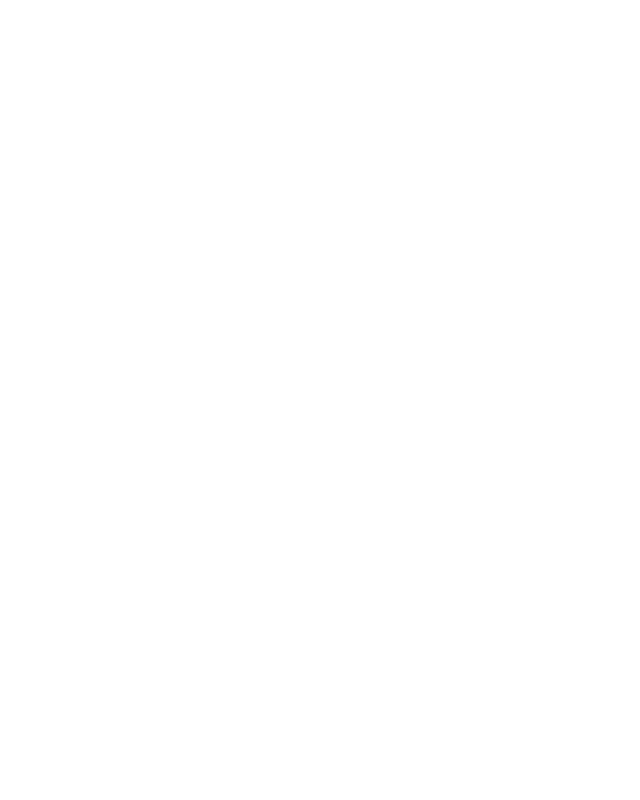
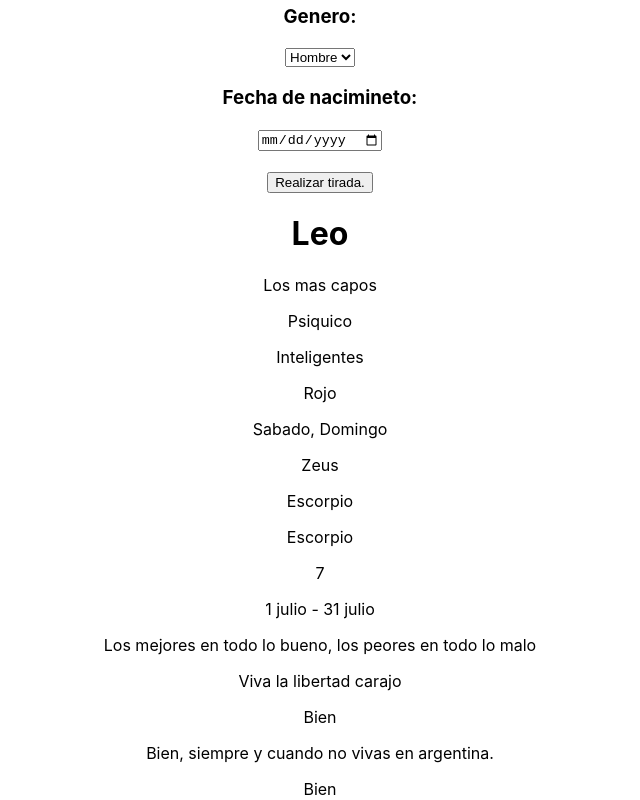
Before and after one commit to MatiasAgustinCaceres/LunaMagica, a React (Create React App) app in the folder luna_magica/: page / in a window 1280 px wide. Shown: the part 340-1140 px from the top of the page, without its empty margins (320-960 px from the left). Before the commit the page ends 800 px from the top, so only its background shows below. Built offline with nearby package versions, Linux system fonts and the light colour scheme.

Commit message:
Creacion del Json y primeros avances

```diff
--- a/luna_magica/src/App.js
+++ b/luna_magica/src/App.js
@@ -1,10 +1,102 @@
-import logo from './logo.svg';
 import './App.css';
+import React, {useState} from "react";
+import signosJson from './signos.json';
+
+function SignoCorrespondiente (props){
+  return (
+    <div>
+      <h1>{props.titulo}</h1>
+      <p>{props.descripcion}</p>
+      <p>{props.elemento}</p>
+      <p>{props.cualidad}</p>
+      <p>{props.color}</p>
+      <p>{props.día}</p>
+      <p>{props.regente}</p>
+      <p>{props.compativilidad}</p>
+      <p>{props.pareja}</p>
+      <p>{props.numero}</p>
+      <p>{props.nacimiento}</p>
+      <p>{props.caracteristicas}</p>
+      <p>{props.palabra2022}</p>
+      <p>{props.salud}</p>
+      <p>{props.dinero}</p>
+      <p>{props.amor}</p>
+    </div>
+  )
+}
 
 function App() {
+
+  let signos = signosJson;
+
+  const [nombre, setNombre] = useState();
+  const [edad, setEdad] = useState();
+  const [genero, setGenero] = useState();
+  const [fechaDeNacimiento, setFechaDeNacimiento] = useState();
+
+  const nombreDelConsultatnte = function (e){
+    setNombre (e.target.value);
+  }
+
+  const edadDelConsultatnte = function (e){
+    setEdad (e.target.value);
+  }
+
+  const generoDelConsultante = function (e){
+    setGenero (e.target.value);
+  }
+
+  const fechaDeNacimientoDelConsultatnte = function (e){
+    setFechaDeNacimiento (e.target.value);
+  }
+
+
+
   return (
     <div className="App">
-      <h1>Me decis tus signo bb?</h1>
+      <h1>Luna Magica</h1>
+      <h2>Tirada de cartas online</h2>
+      <h2>Por favor, completa el siguiente formulario.</h2>
+
+      <h3>Nombre:</h3>
+      <input onChange={nombreDelConsultatnte}type="text" placeholder="tu nombre completo..."></input>
+
+
+      <h3>Edad:</h3>
+      <input onChange={edadDelConsultatnte}type="number" placeholder="tu edad..." step="1"></input>
+
+
+      <h3>Genero:</h3>
+      <select onChange={generoDelConsultante}>
+        <option>Hombre</option>
+        <option>Mujer</option>
+      </select>
+
+      <h3>Fecha de nacimineto:</h3>
+      <input onChange={fechaDeNacimientoDelConsultatnte}type="date" placeholder="tu fecha de nacimiento..."></input>
+
+      <br></br>
+      <br></br>
+
+
+      <button type="button"> Realizar tirada. </button>
+
+
+      <h4>{nombre}</h4>
+      <h4>{edad}</h4>
+      <h4>{genero}</h4>
+      <h4>{fechaDeNacimiento}</h4>
+
+
+      {signos.map(signos => <SignoCorrespondiente titulo={signos.titulo} descripcion={signos.descripcion} elemento={signos.elemento} cualidad={signos.cualidad} color={signos.color} día={signos.día} regente={signos.regente}
+                            compativilidad={signos.compativilidad} pareja={signos.pareja} numero={signos.numero} nacimiento={signos.nacimiento} caracteristicas={signos.caracteristicas} palabra2022={signos.palabra2022} salud={signos.salud}
+                            dinero={signos.dinero} amor={signos.amor}>
+                            </SignoCorrespondiente>
+      )}
+
+
+
+
     </div>
   );
 }
--- /dev/null
+++ b/luna_magica/src/signos.json
@@ -0,0 +1,56 @@
+[
+    {
+        "titulo" : "Leo",
+        "descripcion": "Los mas capos",
+        "elemento": "Psiquico",
+        "cualidad": "Inteligentes",
+        "color": "Rojo",
+        "día": "Sabado, Domingo",
+        "regente": "Zeus",
+        "compativilidad": "Escorpio",
+        "pareja": "Escorpio",
+        "numero": "7",
+        "nacimiento": "1 julio - 31 julio",
+        "caracteristicas": "Los mejores en todo lo bueno, los peores en todo lo malo",
+        "palabra2022": "Viva la libertad carajo",
+        "salud": "Bien",
+        "dinero": "Bien, siempre y cuando no vivas en argentina.",
+        "amor": "Bien"
+    },
+    {
+        "titulo" : "Leo",
+        "descripcion": "Los mas capos",
+        "elemento": "Psiquico",
+        "cualidad": "Inteligentes",
+        "color": "Rojo",
+        "día": "Sabado, Domingo",
+        "regente": "Zeus",
+        "compativilidad": "Escorpio",
+        "pareja": "Escorpio",
+        "numero": "7",
+        "nacimiento": "1 julio - 31 julio",
+        "caracteristicas": "Los mejores en todo lo bueno, los peores en todo lo malo",
+        "palabra2022": "Viva la libertad carajo",
+        "salud": "Bien",
+        "dinero": "Bien, siempre y cuando no vivas en argentina.",
+        "amor": "Bien"
+    },
+    {
+        "titulo" : "Leo",
+        "descripcion": "Los mas capos",
+        "elemento": "Psiquico",
+        "cualidad": "Inteligentes",
+        "color": "Rojo",
+        "día": "Sabado, Domingo",
+        "regente": "Zeus",
+        "compativilidad": "Escorpio",
+        "pareja": "Escorpio",
+        "numero": "7",
+        "nacimiento": "1 julio - 31 julio",
+        "caracteristicas": "Los mejores en todo lo bueno, los peores en todo lo malo",
+        "palabra2022": "Viva la libertad carajo",
+        "salud": "Bien",
+        "dinero": "Bien, siempre y cuando no vivas en argentina.",
+        "amor": "Bien"
+    }
+]
```
